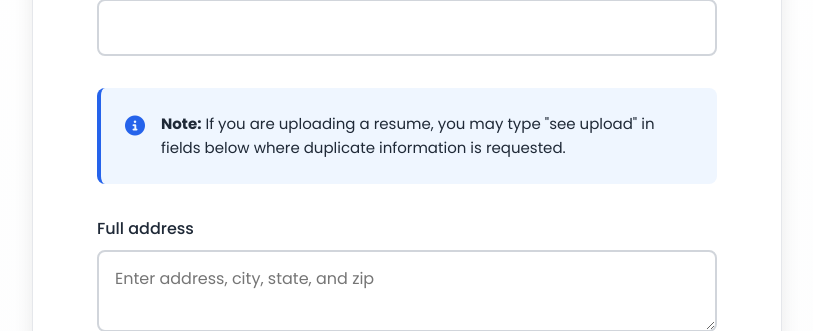
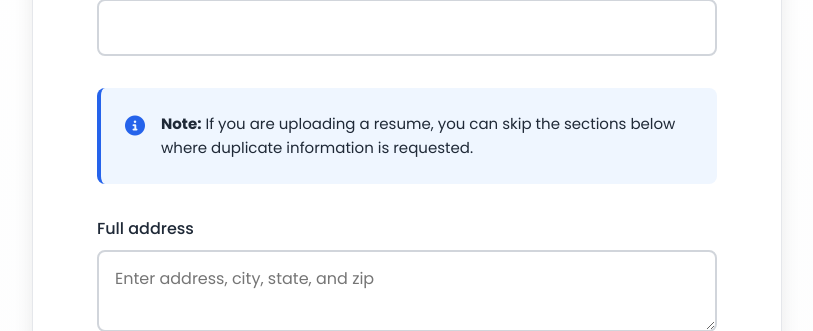
Before and after one commit to theequacare/equacare, a Django app: page /careers/ in a window 1280 px wide. Shown: the part 1229-1560 px from the top of the page, without its empty margins (233-1046 px from the left). Run offline with Django 4.2, Linux system fonts and the light colour scheme; data that the repository does not hold is empty.

Commit message:
Update form note text - clarify resume upload allows skipping sections

```diff
--- a/templates/website/careers.html
+++ b/templates/website/careers.html
@@ -51,7 +51,7 @@
 
                 <div class="form-note">
                     <i class="fas fa-info-circle"></i>
-                    <p><strong>Note:</strong> If you are uploading a resume, you may type "see upload" in fields below where duplicate information is requested.</p>
+                    <p><strong>Note:</strong> If you are uploading a resume, you can skip the sections below where duplicate information is requested.</p>
                 </div>
 
                 <div class="form-group">
```
